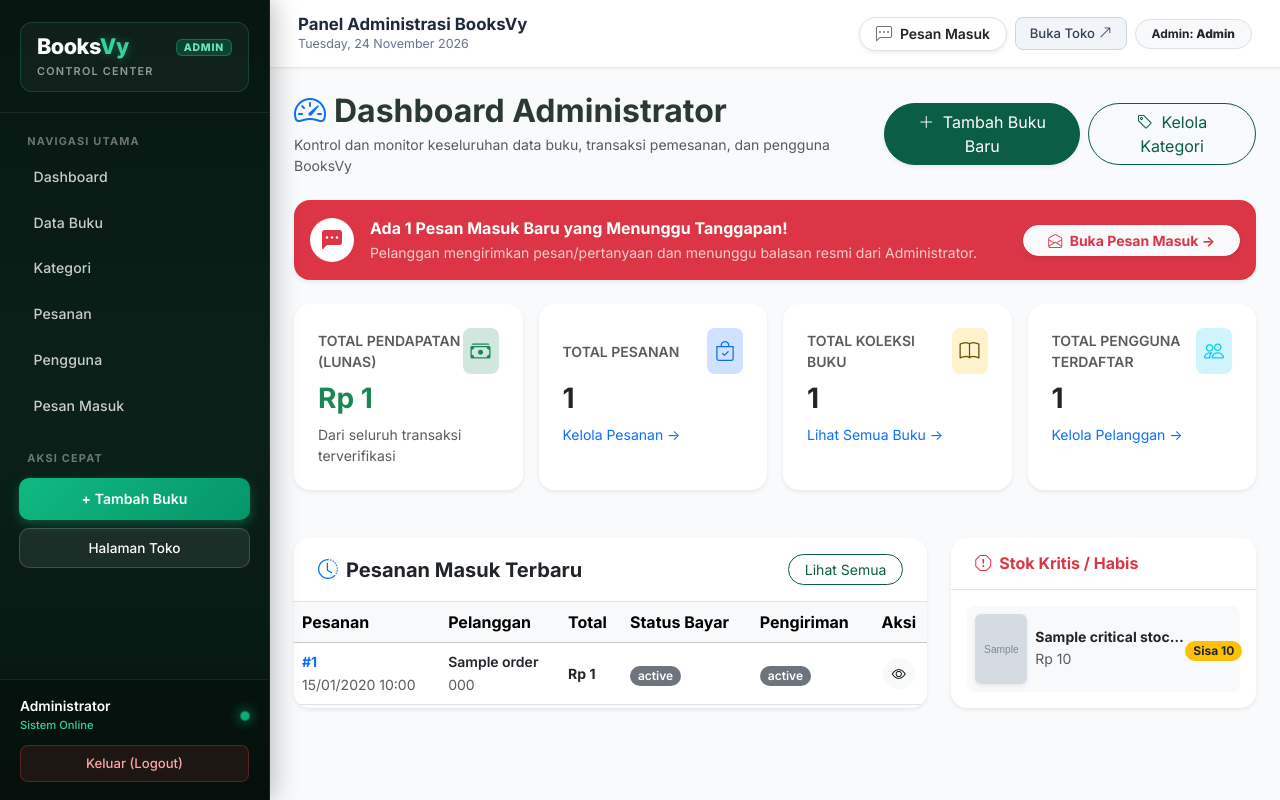
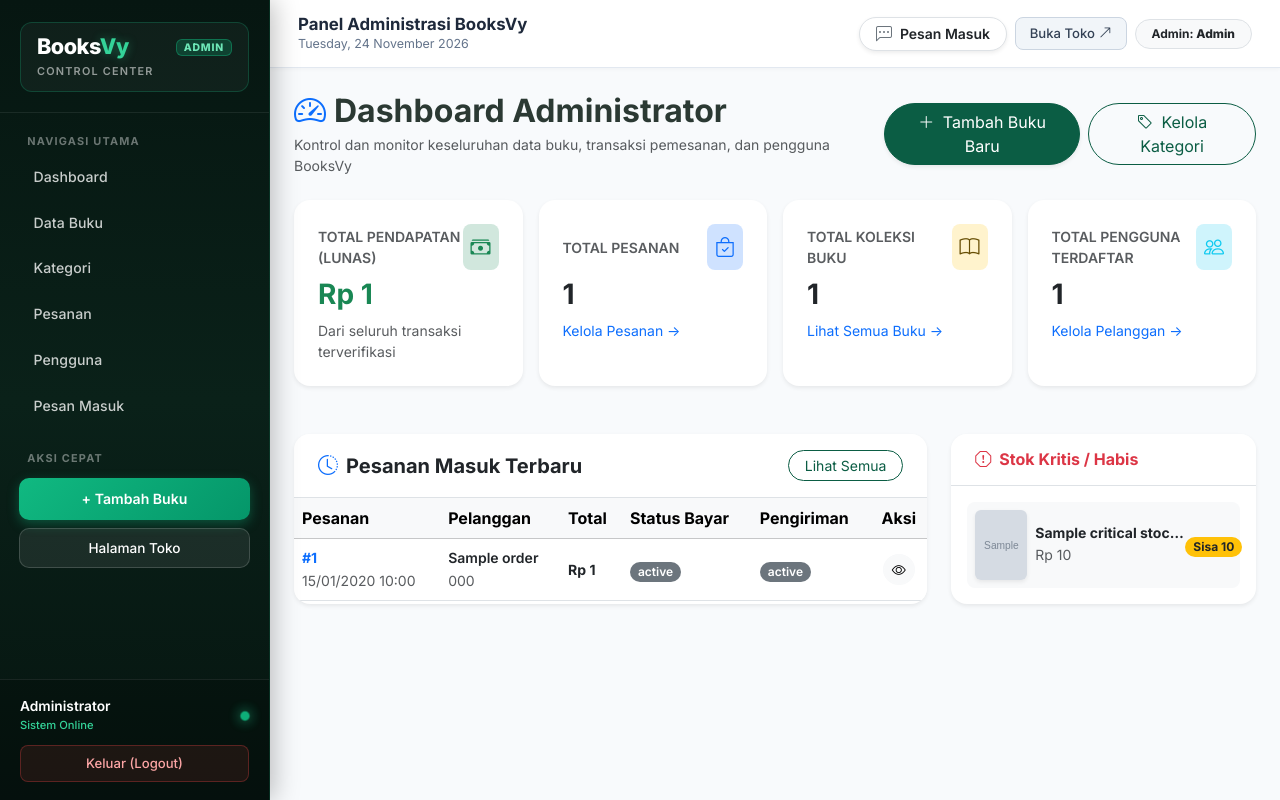
Before and after one commit to davyakbr/BooksVy, a Laravel app: template resources/views/admin/dashboard.blade.php in a window 1280 px wide. Run offline with Laravel 12, Linux system fonts and the light colour scheme; the template is opened without the code that fills it: most values are stand-ins (such as "Sample title", 1, 10 or a date in 2020); grey boxes marked "Sample" are stand-in pictures; data that the repository does not hold is empty; some libraries are stand-ins or nearby versions.

Commit message:
refactor: hapus banner notifikasi pesan masuk dari dashboard admin

```diff
--- a/resources/views/admin/dashboard.blade.php
+++ b/resources/views/admin/dashboard.blade.php
@@ -20,23 +20,6 @@
     </div>
 </div>
 
-@if(($unreadMessagesCount ?? 0) > 0)
-    <!-- Banner Notifikasi Merah Pesan Masuk Baru -->
-    <div class="alert border-0 shadow-sm rounded-4 d-flex flex-column flex-md-row align-items-md-center justify-content-between p-3 mb-4 bg-danger text-white gap-3">
-        <div class="d-flex align-items-center gap-3">
-            <div class="rounded-circle bg-white text-danger p-2 d-flex align-items-center justify-content-center flex-shrink-0" style="width: 44px; height: 44px;">
-                <i class="bi bi-chat-left-dots-fill fs-5"></i>
-            </div>
-            <div>
-                <strong class="d-block fs-6">Ada {{ $unreadMessagesCount }} Pesan Masuk Baru yang Menunggu Tanggapan!</strong>
-                <span class="small opacity-75">Pelanggan mengirimkan pesan/pertanyaan dan menunggu balasan resmi dari Administrator.</span>
-            </div>
-        </div>
-        <a href="{{ route('admin.messages.index') }}" class="btn btn-light text-danger fw-bold rounded-pill px-4 btn-sm shadow-sm flex-shrink-0">
-            <i class="bi bi-envelope-open me-1"></i> Buka Pesan Masuk &rarr;
-        </a>
-    </div>
-@endif
 
 <!-- Statistik KPI Cards -->
 <div class="row g-3 mb-5">
```
